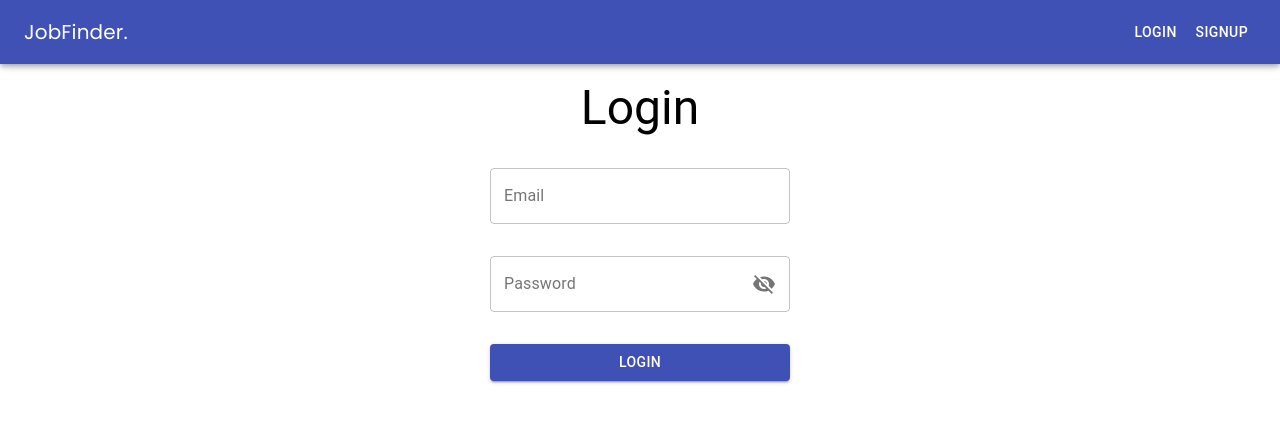
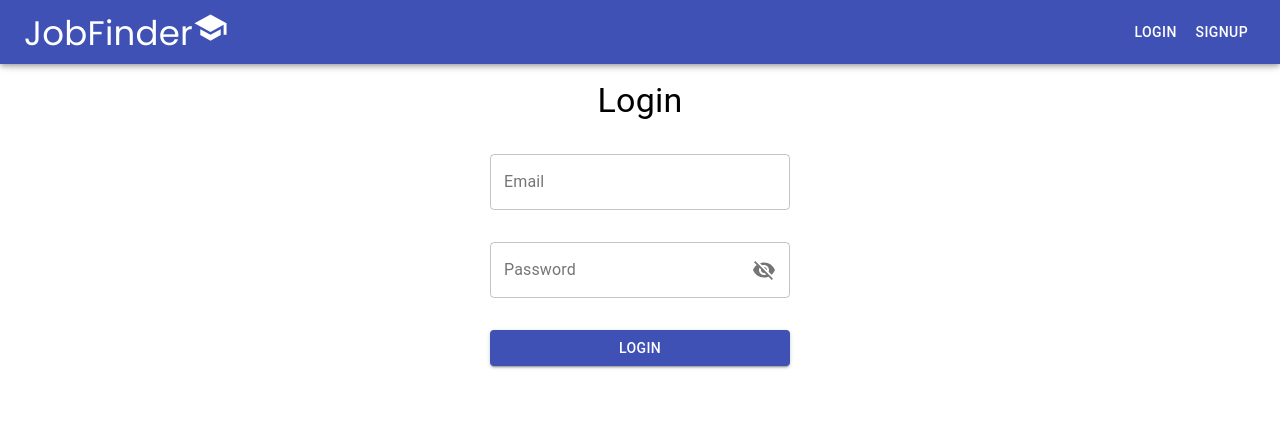
Before and after one commit to kirankandel/mern-job-portal, a React (Create React App) app in the folder frontend/: page /login in a window 1280 px wide. Shown: the top 422 px of the page. Built offline with nearby package versions, Linux system fonts and the light colour scheme.

Commit message:
minor changes

```diff
--- a/frontend/src/component/Login.js
+++ b/frontend/src/component/Login.js
@@ -110,7 +110,7 @@ const Login = (props) => {
   ) : (
       <Grid container direction="column" spacing={4} alignItems="center">
         <Grid item>
-          <Typography variant="h3" component="h2">
+          <Typography variant="h4" component="h2">
             Login
           </Typography>
         </Grid>
--- a/frontend/src/component/Navbar.js
+++ b/frontend/src/component/Navbar.js
@@ -8,6 +8,7 @@ import {
 import { useHistory } from "react-router-dom";
 
 import isAuth, { userType } from "../lib/isAuth";
+import SchoolIcon from "@material-ui/icons/School";
 
 const useStyles = makeStyles((theme) => ({
   root: {
@@ -35,8 +36,8 @@ const Navbar = (props) => {
   return (
     <AppBar position="fixed">
       <Toolbar>
-        <Typography variant="h6" className={classes.title} onClick={() => handleClick("/")}>
-          JobFinder.
+        <Typography variant="h4" className={classes.title} onClick={() => handleClick("/")}>
+          JobFinder<SchoolIcon fontSize="large" />
         </Typography>
         {isAuth() ? (
           userType() === "recruiter" ? (
--- a/frontend/src/component/Signup.js
+++ b/frontend/src/component/Signup.js
@@ -358,7 +358,7 @@ const Login = (props) => {
     <Paper elevation={5} className={classes.body}>
       <Grid container direction="column" spacing={4} alignItems="center">
         <Grid item>
-          <Typography variant="h3" component="h2">
+          <Typography variant="h4" component="h2">
             Signup
           </Typography>
         </Grid>
```
Also changed, not shown: 1 other file (tests, documents, lock files or other folders).
